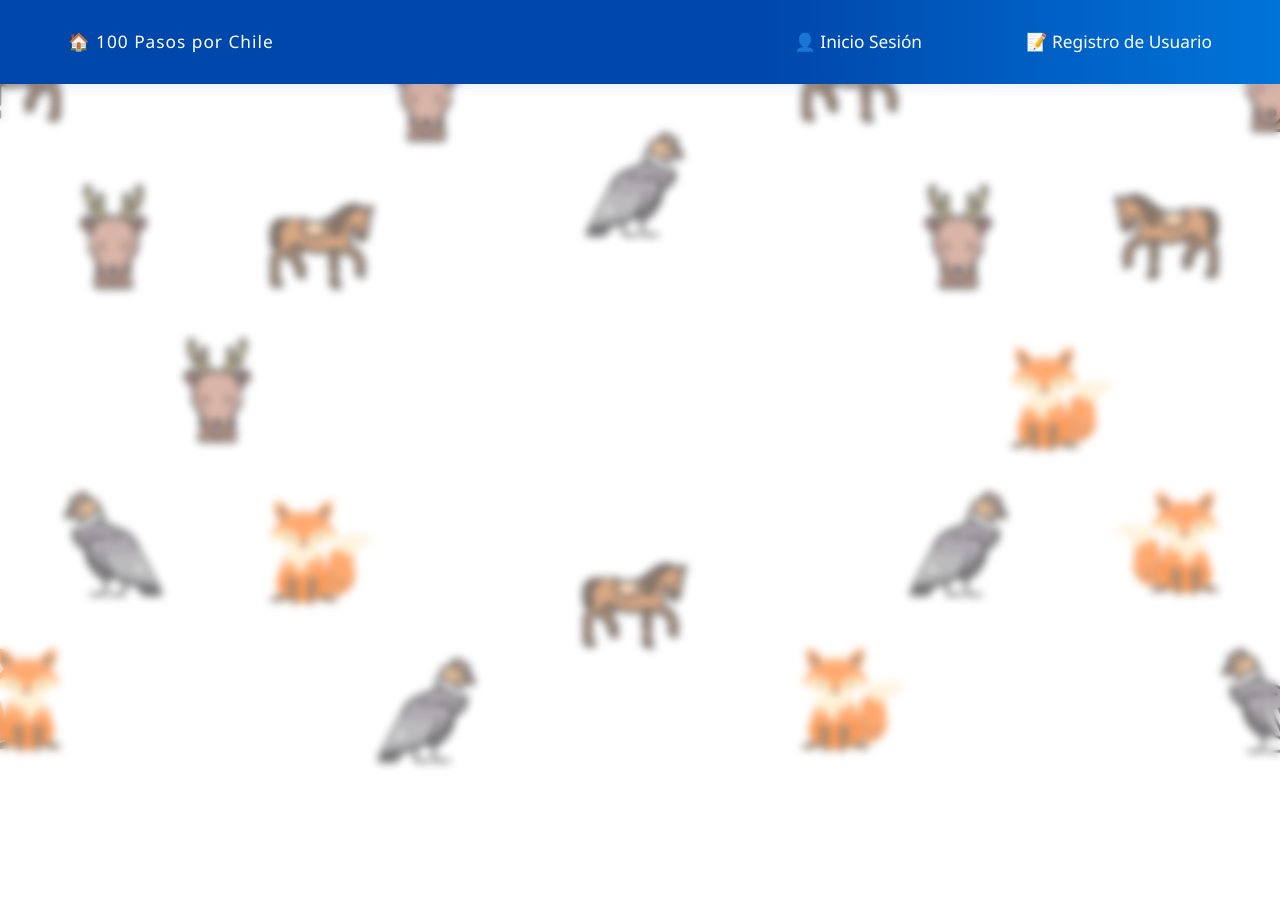
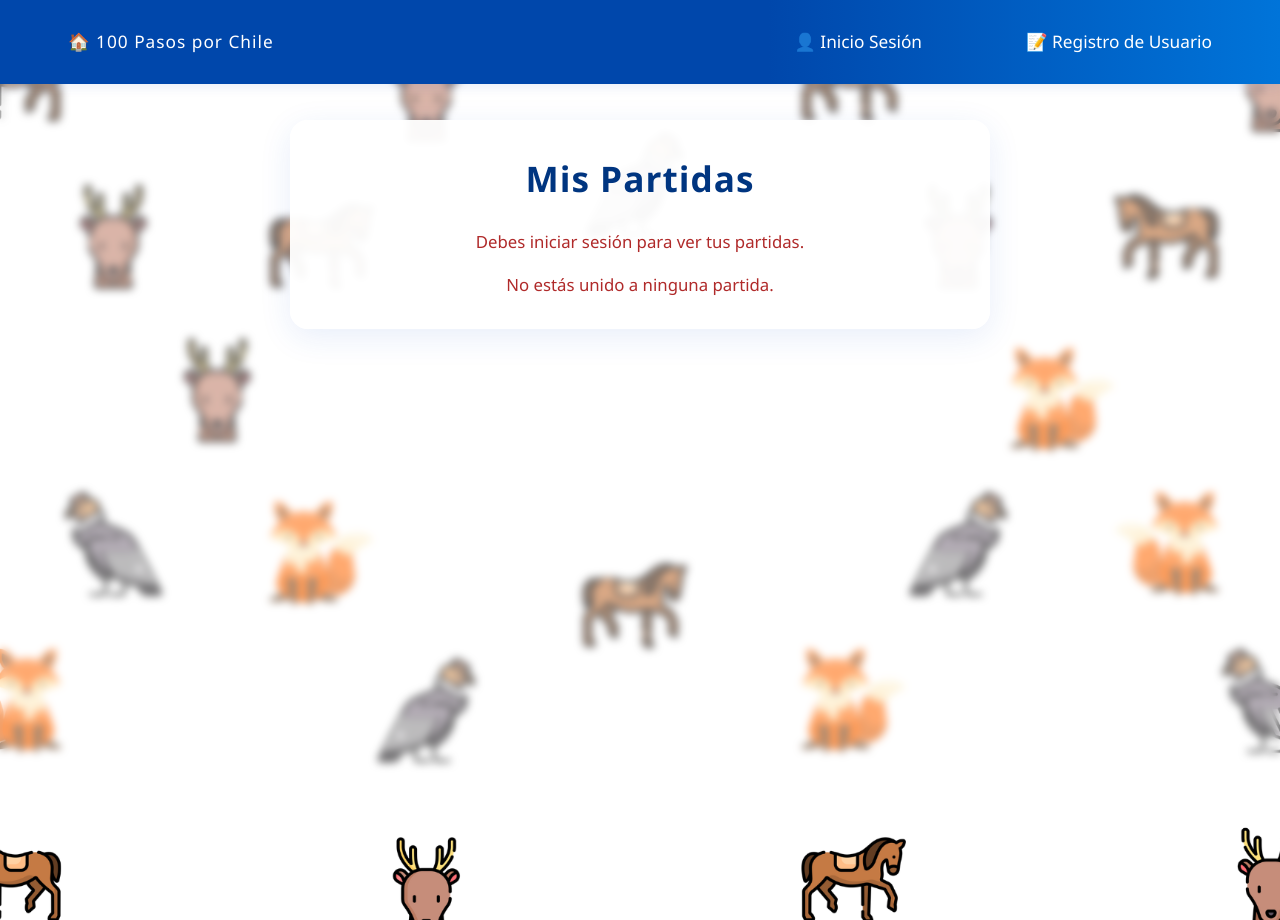
Before and after one commit to JorgeBravo98/frontend_no_privado_WBM, a React (Vite) app in the folder web-master/: page /mis-partidas in a window 1280 px wide. Before the commit the page ends 800 px from the top, so only its background shows below. Built offline with nearby package versions, Linux system fonts and the light colour scheme.

Commit message:
Algunos avances frontend de partidas existentes

```diff
--- a/web-master/src/common/App.css
+++ b/web-master/src/common/App.css
@@ -188,3 +188,73 @@ z-index: 1;
   position: relative;
   z-index: 2;
 }
+
+.partidas-container {
+  max-width: 700px;
+  margin: 120px auto 40px auto;
+  padding: 32px 20px;
+  background: var(--color-card-bg);
+  border-radius: 18px;
+  box-shadow: 0 8px 32px rgba(30, 84, 202, 0.10);
+  text-align: center;
+  z-index: 2;
+  position: relative;
+}
+
+.partidas-container h2 {
+  color: var(--color-primary);
+  font-size: 2.2rem;
+  margin-bottom: 1.5rem;
+  font-weight: 800;
+  letter-spacing: 1px;
+}
+
+.partidas-container ul {
+  list-style: none;
+  padding: 0;
+  margin: 0 auto;
+  max-width: 500px;
+}
+
+.partidas-container li {
+  background: #f7faff;
+  border: 2px solid var(--color-card-border);
+  border-radius: 12px;
+  margin-bottom: 18px;
+  padding: 18px 14px;
+  display: flex;
+  align-items: center;
+  justify-content: space-between;
+  box-shadow: 0 2px 8px rgba(30, 84, 202, 0.06);
+  font-size: 1.1rem;
+  transition: background 0.2s;
+}
+
+.partidas-container li strong {
+  color: var(--color-primary);
+  font-weight: 700;
+}
+
+.partidas-container button {
+  background: var(--color-primary);
+  color: #fff;
+  border: none;
+  border-radius: 8px;
+  padding: 8px 18px;
+  font-size: 1rem;
+  font-weight: 600;
+  cursor: pointer;
+  transition: background 0.2s, transform 0.2s;
+  margin-left: 18px;
+}
+
+.partidas-container button:hover {
+  background: var(--color-secondary);
+  transform: translateY(-2px) scale(1.04);
+}
+
+.partidas-container p {
+  color: #b02a2a;
+  margin-top: 18px;
+  font-size: 1.05rem;
+}
--- a/web-master/src/common/Routing.jsx
+++ b/web-master/src/common/Routing.jsx
@@ -8,6 +8,7 @@ import Nosotros from './nosotros'
 import CrearPartida from '../game/CrearPartida';
 import WaitingRoom from "../game/WaitingRoom";
 import UnirsePartida from "../game/UnirsePartida";
+import PartidasExistentes from '../game/PartidasExistentes'
 
 function Routing() {
     return (
@@ -23,7 +24,7 @@ function Routing() {
                 <Route path={'/crear'} element={<CrearPartida />} />
                 <Route path={'/waiting-room/:id'} element={<WaitingRoom />} />
                 <Route path={'/unirse'} element={<UnirsePartida />} />
-
+                <Route path={'/mis-partidas'} element={<PartidasExistentes />} />
             </Routes>
         </BrowserRouter>
         </>
--- /dev/null
+++ b/web-master/src/game/PartidasExistentes.jsx
@@ -0,0 +1,60 @@
+import { useEffect, useState } from "react";
+import axios from "axios";
+import "../common/App.css";
+import { useNavigate } from "react-router-dom";
+
+export default function PartidasExistentes() {
+  const [partidas, setPartidas] = useState([]);
+  const [mensaje, setMensaje] = useState("");
+  const navigate = useNavigate();
+
+  useEffect(() => {
+    const token = localStorage.getItem("token");
+
+    if (!token) {
+      setMensaje("Debes iniciar sesión para ver tus partidas.");
+      return;
+    }
+
+    const fetchPartidas = async () => {
+      try {
+        const response = await axios.get(
+          `${import.meta.env.VITE_BACKEND_URL}/games/mine`, // asegúrate que esta ruta exista en tu backend
+          {
+            headers: {
+              Authorization: `Bearer ${token}`,
+            },
+          }
+        );
+        setPartidas(response.data.games); // ajusta si el backend usa otro nombre
+      } catch (error) {
+        setMensaje("Error al cargar las partidas.");
+      }
+    };
+
+    fetchPartidas();
+  }, []);
+
+  const handleIrSala = (id) => {
+    navigate(`/waiting-room/${id}`);
+  };
+
+  return (
+    <div className="partidas-container">
+      <h2>Mis Partidas</h2>
+      {mensaje && <p>{mensaje}</p>}
+      <ul>
+        {partidas.length > 0 ? (
+          partidas.map((partida) => (
+            <li key={partida.id}>
+              <strong>{partida.name}</strong> - ID: {partida.id}
+              <button onClick={() => handleIrSala(partida.id)}>Ir a Sala</button>
+            </li>
+          ))
+        ) : (
+          <p>No estás unido a ninguna partida.</p>
+        )}
+      </ul>
+    </div>
+  );
+}
```
